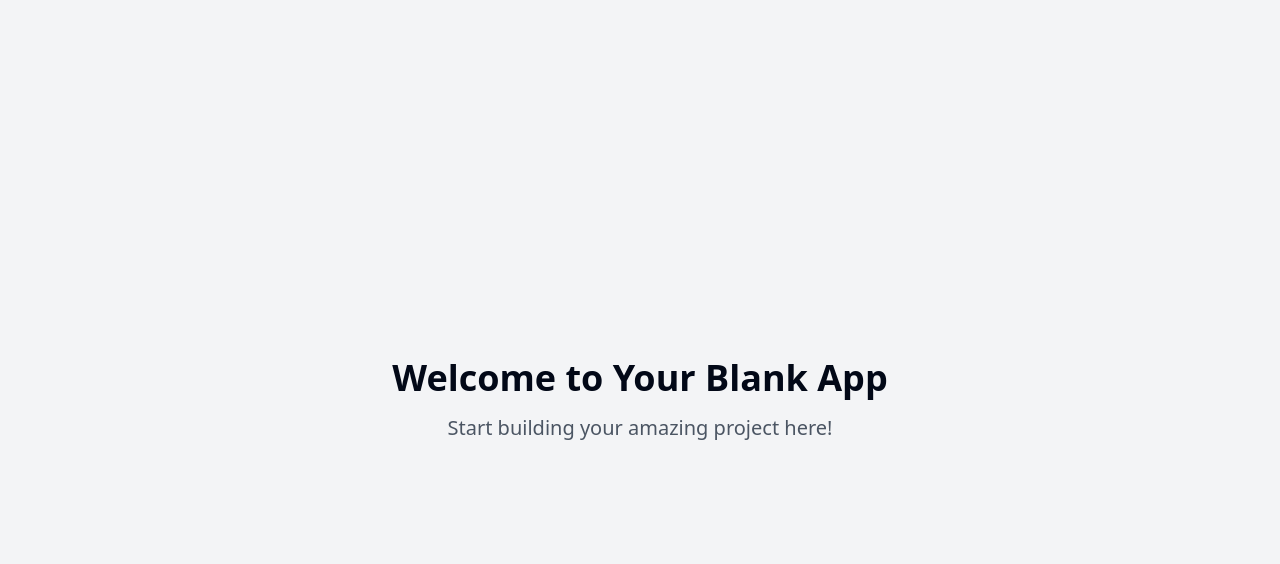
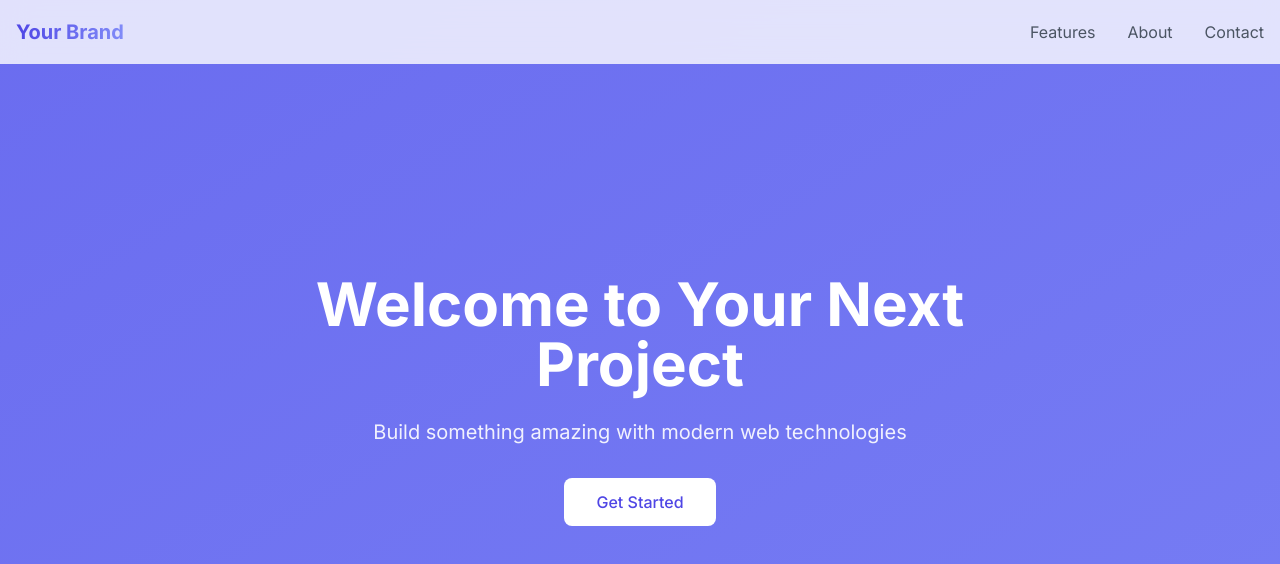
Before and after one commit to marcosogg/myai-page, a React (Vite) app: page / in a window 1280 px wide. Shown: the top 564 px of the page. Built offline with nearby package versions, Linux system fonts and the light colour scheme.

Commit message:
Initialize blank project structure
Set up the initial project files and configuration for a new application. This includes essential directories, configuration files, and a basic structure for components and pages.
[skip gpt_engineer]

```diff
--- a/index.html
+++ b/index.html
@@ -3,10 +3,11 @@
   <head>
     <meta charset="UTF-8" />
     <meta name="viewport" content="width=device-width, initial-scale=1.0" />
-    <title>whimsical-blank-slate-29</title>
-    <meta name="description" content="Lovable Generated Project" />
+    <title>Your Next Project</title>
+    <meta name="description" content="Build something amazing with modern web technologies" />
     <meta name="author" content="Lovable" />
     <meta property="og:image" content="/og-image.png" />
+    <link href="https://fonts.googleapis.com/css2?family=Inter:wght@400;500;600;700&display=swap" rel="stylesheet">
   </head>
 
   <body>
--- /dev/null
+++ b/src/components/Header.tsx
@@ -0,0 +1,62 @@
+import { useState } from "react";
+import { Menu, X } from "lucide-react";
+
+const Header = () => {
+  const [isMenuOpen, setIsMenuOpen] = useState(false);
+
+  return (
+    <header className="fixed w-full top-0 z-50 bg-white/80 backdrop-blur-md">
+      <div className="container mx-auto px-4">
+        <div className="flex items-center justify-between h-16">
+          <div className="flex-shrink-0">
+            <h1 className="text-xl font-bold bg-gradient-to-r from-primary to-secondary bg-clip-text text-transparent">
+              Your Brand
+            </h1>
+          </div>
+
+          {/* Desktop Navigation */}
+          <nav className="hidden md:flex space-x-8">
+            {["Features", "About", "Contact"].map((item) => (
+              <a
+                key={item}
+                href="#"
+                className="text-gray-600 hover:text-primary transition-colors"
+              >
+                {item}
+              </a>
+            ))}
+          </nav>
+
+          {/* Mobile Menu Button */}
+          <button
+            className="md:hidden"
+            onClick={() => setIsMenuOpen(!isMenuOpen)}
+          >
+            {isMenuOpen ? (
+              <X className="h-6 w-6 text-gray-600" />
+            ) : (
+              <Menu className="h-6 w-6 text-gray-600" />
+            )}
+          </button>
+        </div>
+
+        {/* Mobile Navigation */}
+        {isMenuOpen && (
+          <nav className="md:hidden py-4">
+            {["Features", "About", "Contact"].map((item) => (
+              <a
+                key={item}
+                href="#"
+                className="block py-2 text-gray-600 hover:text-primary transition-colors"
+              >
+                {item}
+              </a>
+            ))}
+          </nav>
+        )}
+      </div>
+    </header>
+  );
+};
+
+export default Header;
--- /dev/null
+++ b/src/components/HeroSection.tsx
@@ -0,0 +1,21 @@
+const HeroSection = () => {
+  return (
+    <div className="min-h-screen flex items-center justify-center bg-gradient-to-br from-primary to-secondary animate-gradient bg-[length:400%_400%]">
+      <div className="container mx-auto px-4 py-32">
+        <div className="max-w-3xl mx-auto text-center text-white">
+          <h1 className="text-4xl md:text-6xl font-bold mb-6">
+            Welcome to Your Next Project
+          </h1>
+          <p className="text-lg md:text-xl mb-8 opacity-90">
+            Build something amazing with modern web technologies
+          </p>
+          <button className="bg-white text-primary px-8 py-3 rounded-lg font-medium hover:bg-opacity-90 transition-all transform hover:scale-105">
+            Get Started
+          </button>
+        </div>
+      </div>
+    </div>
+  );
+};
+
+export default HeroSection;
--- a/src/pages/Index.tsx
+++ b/src/pages/Index.tsx
@@ -1,13 +1,12 @@
-// Update this page (the content is just a fallback if you fail to update the page)
+import Header from "../components/Header";
+import HeroSection from "../components/HeroSection";
 
 const Index = () => {
   return (
-    <div className="min-h-screen flex items-center justify-center bg-gray-100">
-      <div className="text-center">
-        <h1 className="text-4xl font-bold mb-4">Welcome to Your Blank App</h1>
-        <p className="text-xl text-gray-600">Start building your amazing project here!</p>
-      </div>
-    </div>
+    <main className="min-h-screen">
+      <Header />
+      <HeroSection />
+    </main>
   );
 };
 
--- a/tailwind.config.ts
+++ b/tailwind.config.ts
@@ -12,85 +12,44 @@ export default {
   theme: {
     container: {
       center: true,
-			padding: '2rem',
+      padding: "2rem",
       screens: {
-				'2xl': '1400px'
-			}
+        "2xl": "1400px",
+      },
     },
     extend: {
+      fontFamily: {
+        sans: ["Inter", "sans-serif"],
+      },
       colors: {
-				border: 'hsl(var(--border))',
-				input: 'hsl(var(--input))',
-				ring: 'hsl(var(--ring))',
-				background: 'hsl(var(--background))',
-				foreground: 'hsl(var(--foreground))',
+        border: "hsl(var(--border))",
+        input: "hsl(var(--input))",
+        ring: "hsl(var(--ring))",
+        background: "hsl(var(--background))",
+        foreground: "hsl(var(--foreground))",
         primary: {
-					DEFAULT: 'hsl(var(--primary))',
-					foreground: 'hsl(var(--primary-foreground))'
+          DEFAULT: "#4F46E5",
+          foreground: "hsl(var(--primary-foreground))",
         },
         secondary: {
-					DEFAULT: 'hsl(var(--secondary))',
-					foreground: 'hsl(var(--secondary-foreground))'
+          DEFAULT: "#818CF8",
+          foreground: "hsl(var(--secondary-foreground))",
         },
-				destructive: {
-					DEFAULT: 'hsl(var(--destructive))',
-					foreground: 'hsl(var(--destructive-foreground))'
-				},
-				muted: {
-					DEFAULT: 'hsl(var(--muted))',
-					foreground: 'hsl(var(--muted-foreground))'
-				},
-				accent: {
-					DEFAULT: 'hsl(var(--accent))',
-					foreground: 'hsl(var(--accent-foreground))'
-				},
-				popover: {
-					DEFAULT: 'hsl(var(--popover))',
-					foreground: 'hsl(var(--popover-foreground))'
-				},
-				card: {
-					DEFAULT: 'hsl(var(--card))',
-					foreground: 'hsl(var(--card-foreground))'
-				},
-				sidebar: {
-					DEFAULT: 'hsl(var(--sidebar-background))',
-					foreground: 'hsl(var(--sidebar-foreground))',
-					primary: 'hsl(var(--sidebar-primary))',
-					'primary-foreground': 'hsl(var(--sidebar-primary-foreground))',
-					accent: 'hsl(var(--sidebar-accent))',
-					'accent-foreground': 'hsl(var(--sidebar-accent-foreground))',
-					border: 'hsl(var(--sidebar-border))',
-					ring: 'hsl(var(--sidebar-ring))'
-				}
-			},
-			borderRadius: {
-				lg: 'var(--radius)',
-				md: 'calc(var(--radius) - 2px)',
-				sm: 'calc(var(--radius) - 4px)'
       },
       keyframes: {
-				'accordion-down': {
-					from: {
-						height: '0'
+        gradient: {
+          "0%, 100%": {
+            backgroundPosition: "0% 50%",
           },
-					to: {
-						height: 'var(--radix-accordion-content-height)'
-					}
+          "50%": {
+            backgroundPosition: "100% 50%",
           },
-				'accordion-up': {
-					from: {
-						height: 'var(--radix-accordion-content-height)'
         },
-					to: {
-						height: '0'
-					}
-				}
       },
       animation: {
-				'accordion-down': 'accordion-down 0.2s ease-out',
-				'accordion-up': 'accordion-up 0.2s ease-out'
-			}
-		}
+        gradient: "gradient 15s ease infinite",
+      },
+    },
   },
   plugins: [require("tailwindcss-animate")],
 } satisfies Config;
```
Lines whose indentation alone changed are shown as unchanged.
